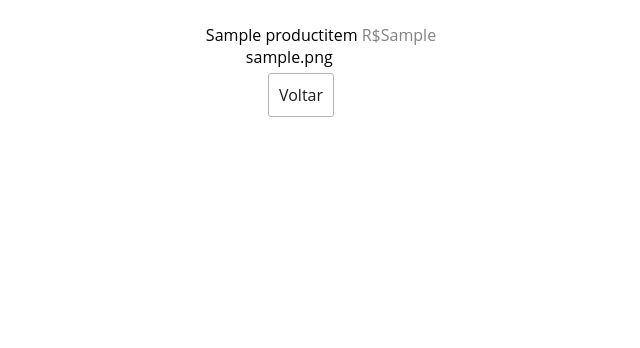
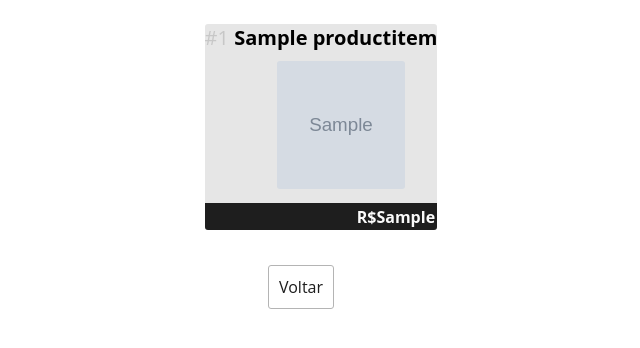
Before and after one commit to jichall/jn-scraper, a Django app: page /product/1 in a window 1280 px wide. Shown: the top 348 px of the page, without its empty margins (339-979 px from the left). Run offline with Django 3.2, Linux system fonts and the light colour scheme; tables that the repository leaves empty hold one stand-in row (values such as "Sample post"); grey boxes marked "Sample" are stand-in pictures.

Commit message:
Modify the current design of the website
Signed-off-by: Rafael Campos Nunes <rafaelnunes@engineer.com>

```diff
--- a/src/scraper_interface/scraper_app/assets/theme.css
+++ b/src/scraper_interface/scraper_app/assets/theme.css
@@ -63,10 +63,6 @@ input[type="submit"] {
     width: 30%;
 }
 
-.price {
-    color: rgb(130, 130, 130);
-}
-
 .mark {
     color: rgba(130, 130, 130, .3);
 }
@@ -101,7 +97,44 @@ input[type="submit"] {
 }
 
 .product {
+    width: 100%;
+    cursor: default;
     margin-bottom: 30px;
+    background: rgb(230, 230, 230);
+    border-radius: 3px;
+}
+
+.product > .header {
+    font-size: 20px;
+}
+
+.product > .footer {
+    padding: 1%;
+    text-align: right;
+    font-weight: bold;
+    color: rgb(250, 250, 250);
+    background: rgb(30, 30, 30);
+    border-bottom-left-radius: 3px;
+    border-bottom-right-radius: 3px;
+}
+
+.images {
+    display: flex;
+    justify-content: center;
+    padding: 2%;
+    text-align: left;
+}
+
+.images > ul {
+    flex-direction: row;
+}
+
+.images > ul > li {
+    margin: 5px;
+}
+
+.images > ul > li > img {
+    border-radius: 3px;
 }
 
 .alert {
--- a/src/scraper_interface/scraper_app/templates/product.html
+++ b/src/scraper_interface/scraper_app/templates/product.html
@@ -1,18 +1,22 @@
 {% load static %}
 <link rel="stylesheet" type="text/css" href="{% static 'theme.css' %}">
 
-<div class="content">
+<div>
   <ul>
-    <li>
+    <li class="product fade-in">
       <div class="header">
-        {{ product.name }} <span class="price">R${{ product.price }}</span>
+        <a href="/product/{{product.id}}" class="mark animate">#{{product.id}}</a>
+        <b>{{ product.name }}</b>
       </div>
       <div class="images">
         <ul>
-          {% for images in product.image_set.all %}
-          <li>{{ images.src }}</li>
+          {% for image in product.image_set.all %}
+          <li><img src="{{ image.src }}" width="128" height="128"></li>
           {% endfor %}
         </ul>
+      </div>
+      <div class="footer">
+        <span>R${{ product.price }}</span>
       </div>
     </li>
   </ul>
```
Also changed, not shown: src/scraper_interface/scraper_app/templates/products.html (+8 -5 lines).
